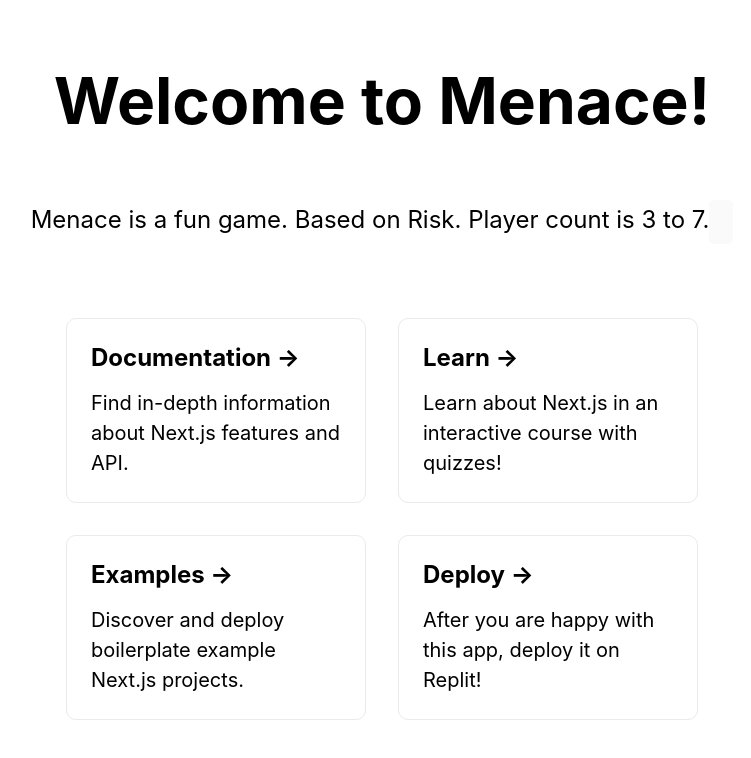
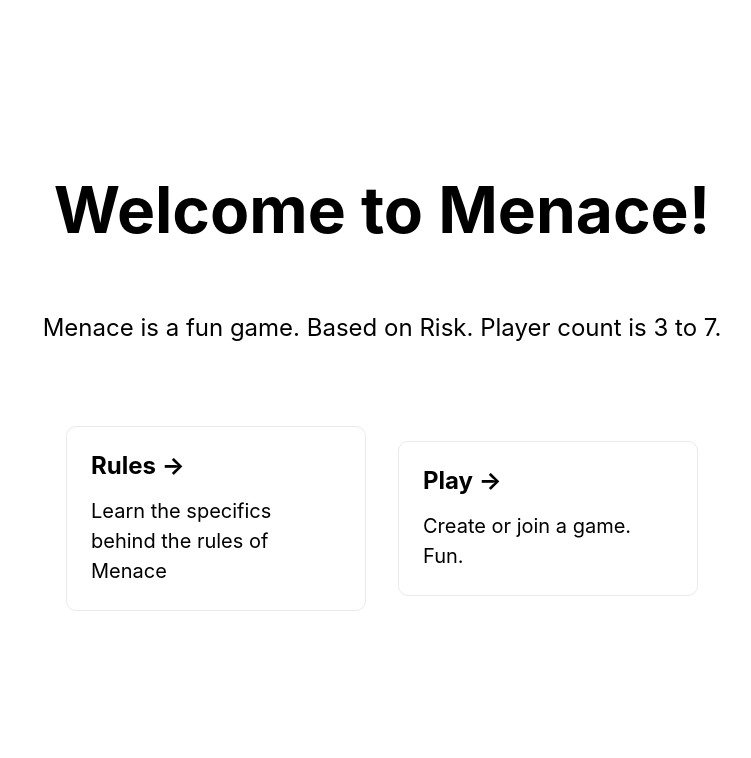
Before and after one commit to Arcader717/nextv, a Next.js app: page / in a window 1280 px wide. Shown: the top 758 px of the page, without its empty margins (258-1009 px from the left). Built offline with nearby package versions, Linux system fonts and the light colour scheme.

Commit message:
Update the grid and its options

```diff
--- a/pages/index.tsx
+++ b/pages/index.tsx
@@ -17,34 +17,17 @@ const Home: NextPage = () => {
 
         <p className={styles.description}>
           Menace is a fun game. Based on Risk. Player count is 3 to 7.
-          <code className={styles.code}></code>
         </p>
 
         <div className={styles.grid}>
-          <a href="https://nextjs.org/docs" className={styles.card}>
-            <h2>Documentation &rarr;</h2>
-            <p>Find in-depth information about Next.js features and API.</p>
+          <a href="/rules" className={styles.card}>
+            <h2>Rules &rarr;</h2>
+            <p>Learn the specifics behind the rules of Menace</p>
           </a>
 
-          <a href="https://nextjs.org/learn" className={styles.card}>
-            <h2>Learn &rarr;</h2>
-            <p>Learn about Next.js in an interactive course with quizzes!</p>
-          </a>
-
-          <a
-            href="https://github.com/vercel/next.js/tree/canary/examples"
-            className={styles.card}
-          >
-            <h2>Examples &rarr;</h2>
-            <p>Discover and deploy boilerplate example Next.js projects.</p>
-          </a>
-
-          <a
-            href="https://docs.replit.com/category/deployments"
-            className={styles.card}
-          >
-            <h2>Deploy &rarr;</h2>
-            <p>After you are happy with this app, deploy it on Replit!</p>
+          <a href="/play" className={styles.card}>
+            <h2>Play &rarr;</h2>
+            <p>Create or join a game. Fun.</p>
           </a>
         </div>
       </main>
```
